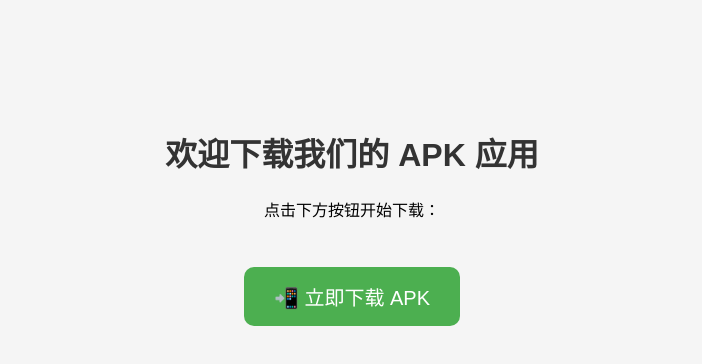
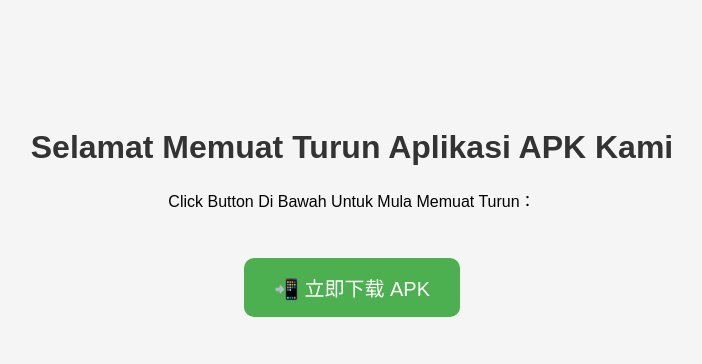
Before and after one commit to ewallet995/ewalletstation, a plain HTML site: page index.html in a window 1280 px wide. Shown: the whole page, without its empty margins (288-990 px from the left). Drawn offline with Linux system fonts and the light colour scheme.

Commit message:
Update index.html

```diff
--- a/index.html
+++ b/index.html
@@ -3,7 +3,7 @@
 <html>
   <head>
     <meta charset="UTF-8">
-    <title>APK 下载页面</title>
+    <title>APK Download</title>
     <style>
       body {
         font-family: Arial, sans-serif;
@@ -31,8 +31,8 @@
     </style>
   </head>
   <body>
-    <h1>欢迎下载我们的 APK 应用</h1>
-    <p>点击下方按钮开始下载：</p>
+    <h1>Selamat Memuat Turun Aplikasi APK Kami</h1>
+    <p>Click Button Di Bawah Untuk Mula Memuat Turun：</p>
     <a href="WalletStation-v1.0.0.apk.apk" download>📲 立即下载 APK</a>
   </body>
 </html>
```
